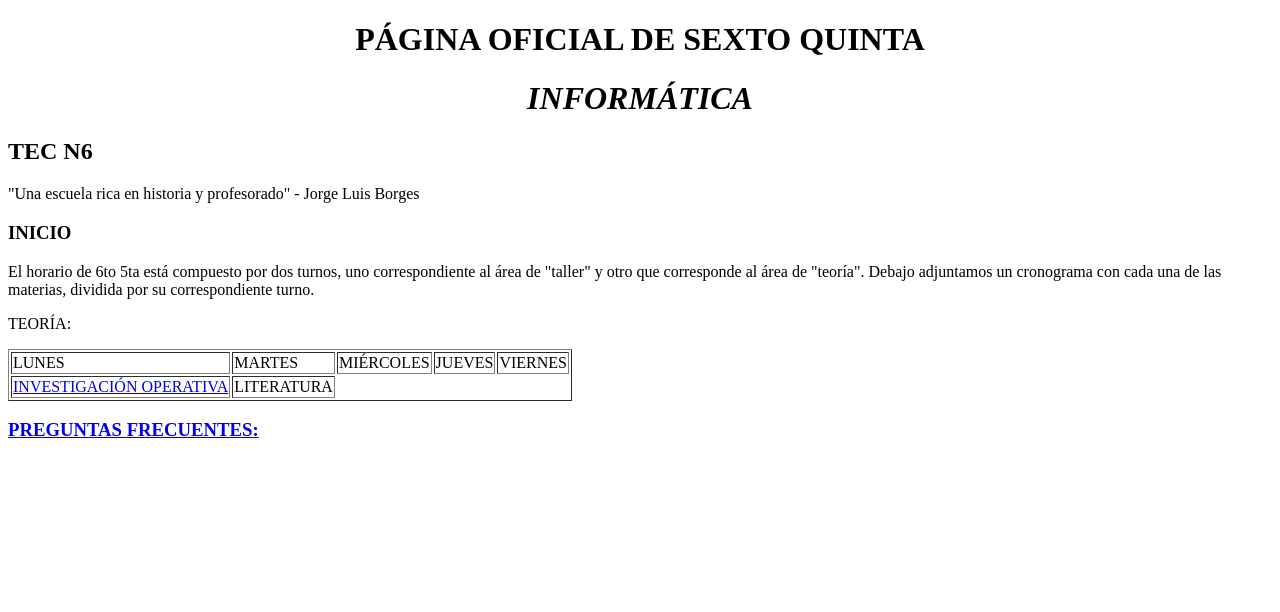
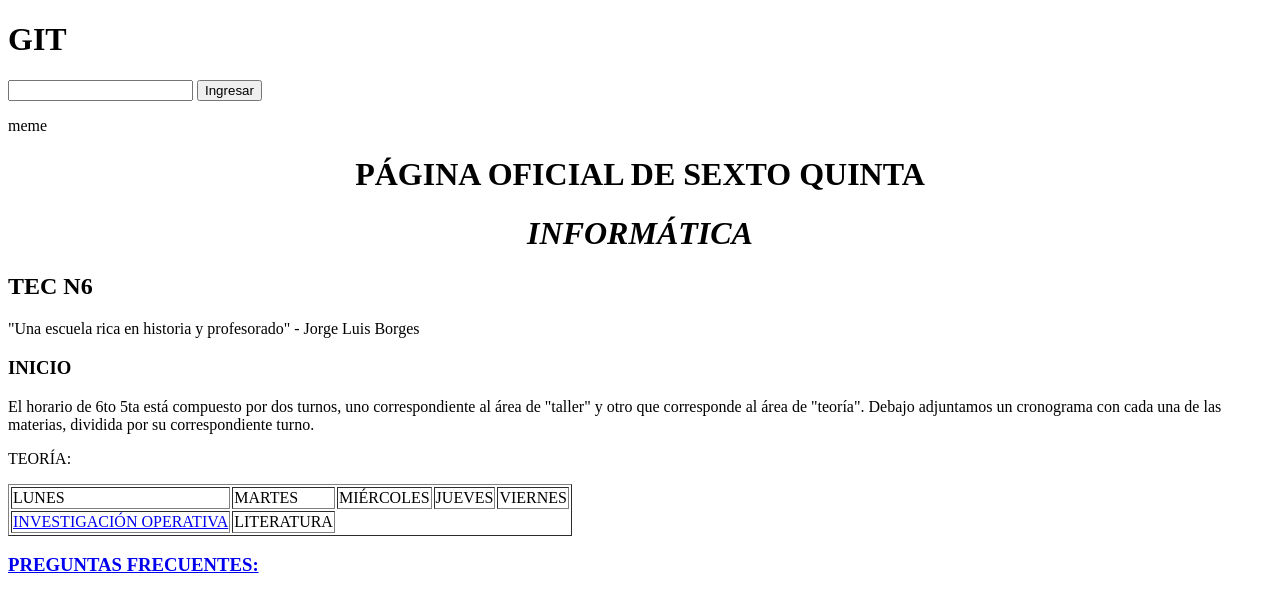
Before and after one commit to gitlucasc/proyecto_apli, a plain HTML site: page index.html in a window 1280 px wide. Drawn offline with Linux system fonts and the light colour scheme; files that its build step writes are made by us from their sources.

Commit message:
agregué funcionts.js

```diff
--- a/index.html
+++ b/index.html
@@ -3,9 +3,18 @@
 	<head>
 		<title>6TO5TA</title>
 		<link rel="stylesheet" href="style/styles.css"
+
 	</head>
+	<body>
 
-	<body>
+		<h1>GIT</h1>
+		<form>
+			<input id="nombre">
+			<button onclick="bienvenido()">Ingresar</button>
+		</form>
+
+		<p id="saludo">meme</p>
+
 		<h1 style="text-align: center;">PÁGINA OFICIAL DE SEXTO QUINTA</h1>
 		<h1 style="text-align: center;"><i>INFORMÁTICA</i></h1>
 
--- /dev/null
+++ b/src/js/functions.js
@@ -0,0 +1,6 @@
+function bienvenido()
+{
+    nombre = document.getElementById("nombre").value;
+
+    document.getElementById("saludo").textContent="Bienvenido"
+}
```
Also changed, not shown: src/js/script.js (deleted).
